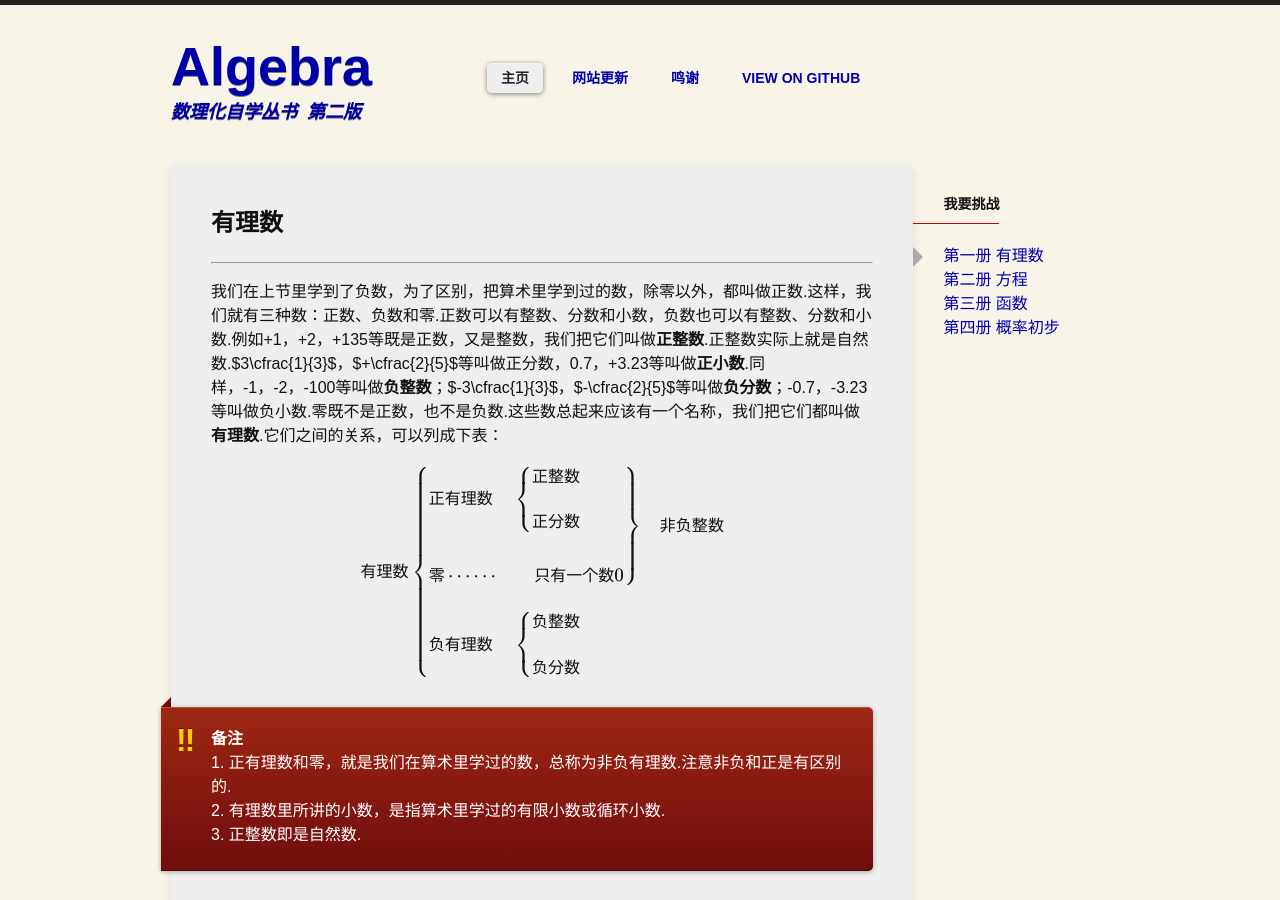
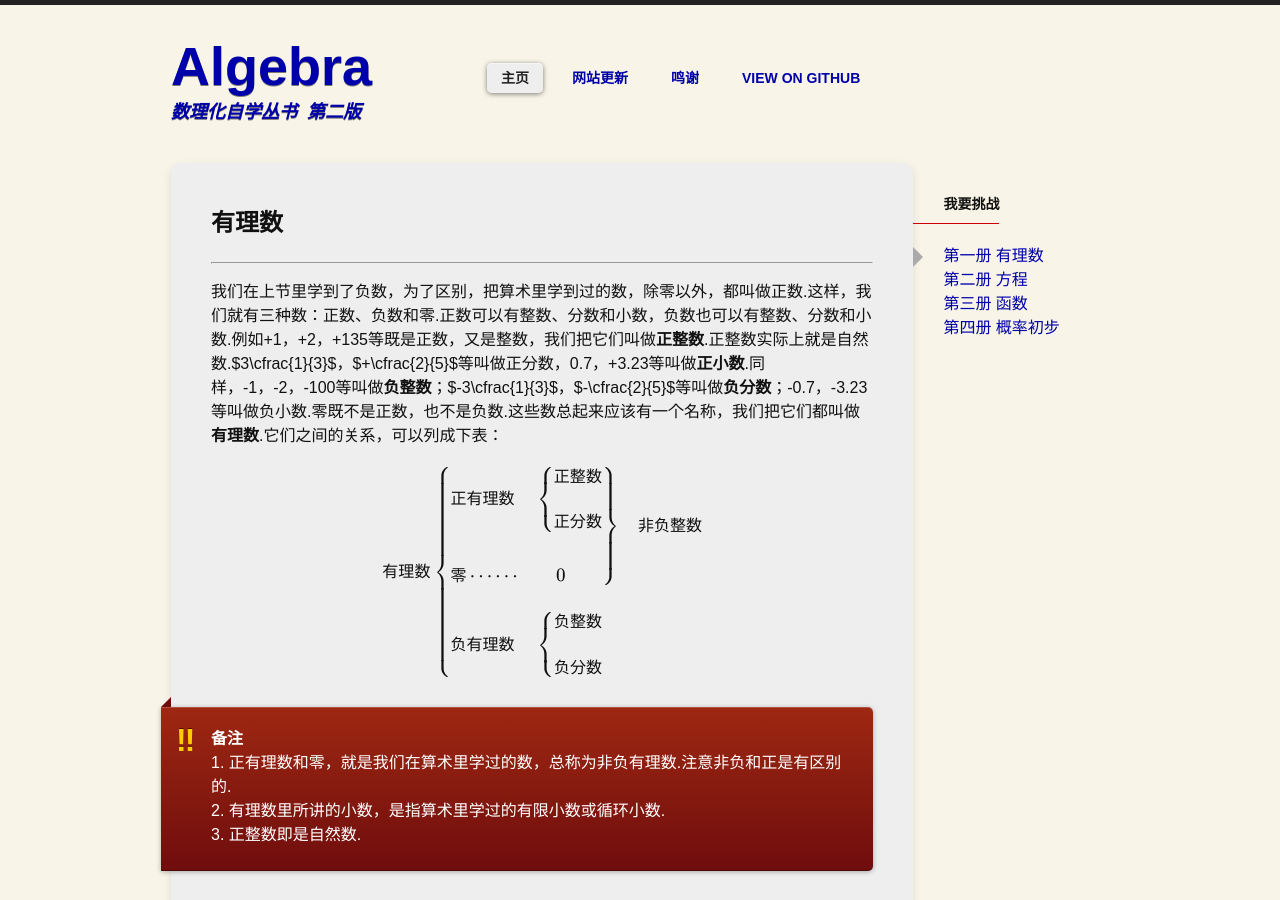
Before and after one commit to ccpaging/algebra, a Jekyll site: the page built from algebra1/ch01/ch01-03.md, in a window 1280 px wide and 900 px high. Built offline with Jekyll 4.4.1, drawn with Linux system fonts in a browser that asks for light colours; some web fonts are replaced; formulas are drawn with MathJax 3; comment, search, counter and statistics services are not loaded.

Commit message:
Add book1 chapter01

```diff
--- a/algebra1/ch01/ch01-03.md
+++ b/algebra1/ch01/ch01-03.md
@@ -20,7 +20,7 @@ $$
 正整数 \\\\
 正分数
 \end{cases} \\\\
-零 \cdots\cdots & \quad 只有一个数0
+零 \cdots\cdots & \quad 0
 \end{array} \right\} & 非负整数 \\\\
 负有理数 \quad \begin{cases}
 负整数 \\\\
```
